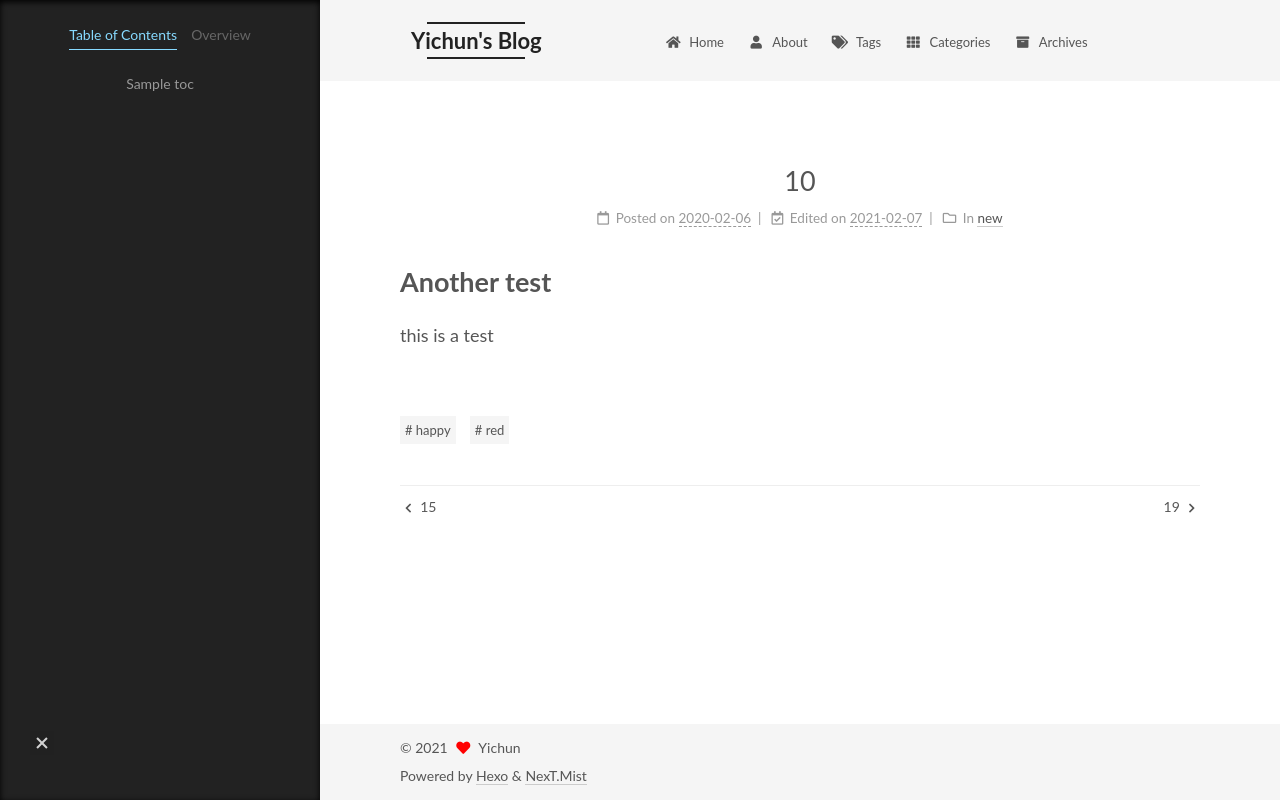
After one commit to JoeBlack220/django-blog, a Django app: template templates/detail.html in a window 1280 px wide. The commit adds this page. Run offline with Django 3.2, Linux system fonts and the light colour scheme; tables that the repository leaves empty hold one stand-in row (values such as "Sample post"); the template is opened without the code that fills it: values that come from a table or form of the project are taken from there, most other values are stand-ins (such as "Sample title", 1, 10 or a date in 2020); some libraries are stand-ins or nearby versions.

Commit message:
start detail page, add toc

```diff
--- a/blog/models.py
+++ b/blog/models.py
@@ -70,6 +70,7 @@ class Article(models.Model):
         auto_now=True, verbose_name='update time')
     category = models.ForeignKey(
         Category, blank=True, null=True, verbose_name='category names', on_delete=models.CASCADE)
+    slug = models.SlugField(unique=True)
     tag = models.ManyToManyField(Tag, verbose_name='tag names')
 
     def viewed(self):
--- a/django_blog/urls.py
+++ b/django_blog/urls.py
@@ -24,4 +24,5 @@ urlpatterns = [
     path('archives/', views.archives),
     path('tags/', views.tags),
     path('categories/', views.categories),
+    path('posts/<slug:the_slug>/', views.Detail.as_view(), name='show_post'),
 ]
--- /dev/null
+++ b/templates/detail.html
@@ -0,0 +1,428 @@
+<!DOCTYPE html>
+<html lang="en">
+{% load static %}
+
+<head>
+    <meta charset="UTF-8">
+    <meta name="viewport" content="width=device-width, initial-scale=1, maximum-scale=2">
+    <meta name="theme-color" content="#222">
+    <meta name="generator" content="Hexo 5.3.0">
+
+
+    <link rel="apple-touch-icon" sizes="180x180" href="{% static 'images/apple-touch-icon-next.png' %}">
+    <link rel="icon" type="image/png" sizes="32x32" href="{% static 'images/favicon-32x32-next.png' %}">
+    <link rel="icon" type="image/png" sizes="16x16" href="{% static 'images/favicon-16x16-next.png' %}">
+    <link rel="mask-icon" href="{% static 'images/logo.svg' %}" color="#222">
+
+    <link rel="stylesheet" href="{% static 'css/main.css' %}">
+    <link rel="stylesheet" href="https://cdn.jsdelivr.net/npm/@fortawesome/fontawesome-free@5.15.2/css/all.min.css">
+    <link rel="stylesheet" href="https://cdn.jsdelivr.net/npm/animate.css@3.1.1/animate.min.css">
+
+    <script class="hexo-configurations">
+        var NexT = window.NexT || {};
+        var CONFIG = { "hostname": "example.com", "root": "/", "images": "/images", "scheme": "Mist", "version": "8.2.1", "exturl": false, "sidebar": { "position": "left", "display": "post", "padding": 18, "offset": 12 }, "copycode": false, "bookmark": { "enable": false, "color": "#222", "save": "auto" }, "fancybox": false, "mediumzoom": false, "lazyload": false, "pangu": false, "comments": { "style": "tabs", "active": null, "storage": true, "lazyload": false, "nav": null }, "motion": { "enable": true, "async": false, "transition": { "post_block": "fadeIn", "post_header": "fadeInDown", "post_body": "fadeInDown", "coll_header": "fadeInLeft", "sidebar": "fadeInUp" } }, "prism": false, "i18n": { "placeholder": "Searching...", "empty": "We didn't find any results for the search: ${query}", "hits_time": "${hits} results found in ${time} ms", "hits": "${hits} results found" } };
+    </script>
+    <meta name="description" content="Another testthis is a test">
+    <meta property="og:type" content="article">
+    <meta property="og:title" content="10">
+    <meta property="og:url" content="http://example.com/2020/02/06/10/index.html">
+    <meta property="og:site_name" content="Yichun&#39;s Blog">
+    <meta property="og:description" content="Another testthis is a test">
+    <meta property="og:locale" content="en_US">
+    <meta property="article:published_time" content="2020-02-07T07:57:20.000Z">
+    <meta property="article:modified_time" content="2021-02-07T19:39:31.419Z">
+    <meta property="article:author" content="Yichun">
+    <meta property="article:tag" content="happy">
+    <meta property="article:tag" content="red">
+    <meta name="twitter:card" content="summary">
+
+
+    <link rel="canonical" href="http://example.com/2020/02/06/10/">
+
+
+    <script class="page-configurations">
+        // https://hexo.io/docs/variables.html
+        CONFIG.page = {
+            sidebar: "",
+            isHome: false,
+            isPost: true,
+            lang: 'en'
+        };
+    </script>
+    <title>{{ article.title }} | Yichun's Blog</title>
+
+
+
+
+
+    <noscript>
+        <style>
+            body {
+                margin-top: 2rem;
+            }
+
+            .use-motion .menu-item,
+            .use-motion .sidebar,
+            .use-motion .post-block,
+            .use-motion .pagination,
+            .use-motion .comments,
+            .use-motion .post-header,
+            .use-motion .post-body,
+            .use-motion .collection-header {
+                visibility: visible;
+            }
+
+            .use-motion .header,
+            .use-motion .site-brand-container .toggle,
+            .use-motion .footer {
+                opacity: initial;
+            }
+
+            .use-motion .site-title,
+            .use-motion .site-subtitle,
+            .use-motion .custom-logo-image {
+                opacity: initial;
+                top: initial;
+            }
+
+            .use-motion .logo-line {
+                transform: scaleX(1);
+            }
+
+            .search-pop-overlay,
+            .sidebar-nav {
+                display: none;
+            }
+
+            .sidebar-panel {
+                display: block;
+            }
+        </style>
+    </noscript>
+
+</head>
+
+<body itemscope itemtype="http://schema.org/WebPage" class="use-motion">
+    <div class="headband"></div>
+
+    <main class="main">
+        <header class="header" itemscope itemtype="http://schema.org/WPHeader">
+            <div class="header-inner">
+                <div class="site-brand-container">
+                    <div class="site-nav-toggle">
+                        <div class="toggle" aria-label="Toggle navigation bar" role="button">
+                            <span class="toggle-line"></span>
+                            <span class="toggle-line"></span>
+                            <span class="toggle-line"></span>
+                        </div>
+                    </div>
+
+                    <div class="site-meta">
+
+                        <a href="/" class="brand" rel="start">
+                            <i class="logo-line"></i>
+                            <h1 class="site-title">Yichun's Blog</h1>
+                            <i class="logo-line"></i>
+                        </a>
+                    </div>
+
+                    <div class="site-nav-right">
+                        <div class="toggle popup-trigger">
+                        </div>
+                    </div>
+                </div>
+
+
+
+                <nav class="site-nav">
+                    <ul class="main-menu menu">
+                        <li class="menu-item menu-item-home"><a href="/" rel="section"><i
+                                    class="fa fa-home fa-fw"></i>Home</a></li>
+                        <li class="menu-item menu-item-about"><a href="/about/" rel="section"><i
+                                    class="fa fa-user fa-fw"></i>About</a></li>
+                        <li class="menu-item menu-item-tags"><a href="/tags/" rel="section"><i
+                                    class="fa fa-tags fa-fw"></i>Tags</a>
+                        </li>
+                        <li class="menu-item menu-item-categories"><a href="/categories/" rel="section"><i
+                                    class="fa fa-th fa-fw"></i>Categories</a></li>
+                        <li class="menu-item menu-item-archives"><a href="/archives/" rel="section"><i
+                                    class="fa fa-archive fa-fw"></i>Archives</a></li>
+                    </ul>
+                </nav>
+
+
+
+
+            </div>
+
+
+            <div class="toggle sidebar-toggle" role="button">
+                <span class="toggle-line"></span>
+                <span class="toggle-line"></span>
+                <span class="toggle-line"></span>
+            </div>
+
+            <aside class="sidebar">
+
+                <div class="sidebar-inner sidebar-nav-active sidebar-toc-active">
+                    <ul class="sidebar-nav">
+                        <li class="sidebar-nav-toc">
+                            Table of Contents
+                        </li>
+                        <li class="sidebar-nav-overview">
+                            Overview
+                        </li>
+                    </ul>
+
+                    <div class="sidebar-panel-container">
+                        <!--noindex-->
+                        <div class="post-toc-wrap sidebar-panel">
+                            <div class="post-toc animated">
+                                <!-- <ol class="nav">
+                                    <li class="nav-item nav-level-1"><a class="nav-link" href="#Another-test"><span
+                                                class="nav-number">1.</span> <span class="nav-text">Another
+                                                test</span></a></li>
+
+                                </ol> -->
+                                {{ toc|safe }}
+                            </div>
+                        </div>
+                        <!--/noindex-->
+
+                        <div class="site-overview-wrap sidebar-panel">
+                            <div class="site-author site-overview-item animated" itemprop="author" itemscope
+                                itemtype="http://schema.org/Person">
+                                <p class="site-author-name" itemprop="name">Yichun</p>
+                                <div class="site-description" itemprop="description"></div>
+                            </div>
+                            <div class="site-state-wrap site-overview-item animated">
+                                <nav class="site-state">
+                                    <div class="site-state-item site-state-posts">
+                                        <a href="/archives/">
+
+                                            <span class="site-state-item-count">23</span>
+                                            <span class="site-state-item-name">posts</span>
+                                        </a>
+                                    </div>
+                                    <div class="site-state-item site-state-categories">
+                                        <a href="/categories/">
+
+                                            <span class="site-state-item-count">1</span>
+                                            <span class="site-state-item-name">categories</span></a>
+                                    </div>
+                                    <div class="site-state-item site-state-tags">
+                                        <a href="/tags/">
+
+                                            <span class="site-state-item-count">8</span>
+                                            <span class="site-state-item-name">tags</span></a>
+                                    </div>
+                                </nav>
+                            </div>
+                            <div class="links-of-author site-overview-item animated">
+                                <span class="links-of-author-item">
+                                    <a href="https://github.com/JoeBlack220"
+                                        title="GitHub → https:&#x2F;&#x2F;github.com&#x2F;JoeBlack220" rel="noopener"
+                                        target="_blank"><i class="fab fa-github fa-fw"></i>GitHub</a>
+                                </span>
+                                <span class="links-of-author-item">
+                                    <a href="/yichunyan1996@gmail.com" title="E-Mail → yichunyan1996@gmail.com"><i
+                                            class="fa fa-envelope fa-fw"></i>E-Mail</a>
+                                </span>
+                            </div>
+
+
+
+                        </div>
+                    </div>
+                </div>
+            </aside>
+            <div class="sidebar-dimmer"></div>
+
+
+        </header>
+
+
+        <div class="back-to-top" role="button">
+            <i class="fa fa-arrow-up"></i>
+            <span>0%</span>
+        </div>
+
+        <noscript>
+            <div class="noscript-warning">Theme NexT works best with JavaScript enabled</div>
+        </noscript>
+
+
+        <div class="main-inner post posts-expand">
+
+
+
+
+
+            <div class="post-block">
+
+
+
+                <article itemscope itemtype="http://schema.org/Article" class="post-content" lang="en">
+                    <link itemprop="mainEntityOfPage" href="http://example.com/2020/02/06/10/">
+
+                    <span hidden itemprop="author" itemscope itemtype="http://schema.org/Person">
+                        <meta itemprop="image" content="/images/avatar.gif">
+                        <meta itemprop="name" content="Yichun">
+                        <meta itemprop="description" content="">
+                    </span>
+
+                    <span hidden itemprop="publisher" itemscope itemtype="http://schema.org/Organization">
+                        <meta itemprop="name" content="Yichun's Blog">
+                    </span>
+                    <header class="post-header">
+                        <h1 class="post-title" itemprop="name headline">
+                            10
+                        </h1>
+
+                        <div class="post-meta-container">
+                            <div class="post-meta">
+                                <span class="post-meta-item">
+                                    <span class="post-meta-item-icon">
+                                        <i class="far fa-calendar"></i>
+                                    </span>
+                                    <span class="post-meta-item-text">Posted on</span>
+
+                                    <time title="Created: 2020-02-06 23:57:20" itemprop="dateCreated datePublished"
+                                        datetime="2020-02-06T23:57:20-08:00">2020-02-06</time>
+                                </span>
+                                <span class="post-meta-item">
+                                    <span class="post-meta-item-icon">
+                                        <i class="far fa-calendar-check"></i>
+                                    </span>
+                                    <span class="post-meta-item-text">Edited on</span>
+                                    <time title="Modified: 2021-02-07 11:39:31" itemprop="dateModified"
+                                        datetime="2021-02-07T11:39:31-08:00">2021-02-07</time>
+                                </span>
+                                <span class="post-meta-item">
+                                    <span class="post-meta-item-icon">
+                                        <i class="far fa-folder"></i>
+                                    </span>
+                                    <span class="post-meta-item-text">In</span>
+                                    <span itemprop="about" itemscope itemtype="http://schema.org/Thing">
+                                        <a href="/categories/new/" itemprop="url" rel="index"><span
+                                                itemprop="name">new</span></a>
+                                    </span>
+                                </span>
+
+
+                            </div>
+
+                        </div>
+                    </header>
+
+
+
+
+                    <div class="post-body" itemprop="articleBody">
+                        <h1 id="Another-test"><a href="#Another-test" class="headerlink"
+                                title="Another test"></a>Another test</h1>
+                        <p>this is a test</p>
+
+                    </div>
+
+
+
+
+
+                    <footer class="post-footer">
+                        <div class="post-tags">
+                            <a href="/tags/happy/" rel="tag"># happy</a>
+                            <a href="/tags/red/" rel="tag"># red</a>
+                        </div>
+
+
+
+                        <div class="post-nav">
+                            <div class="post-nav-item">
+                                <a href="/2020/02/06/15/" rel="prev" title="15">
+                                    <i class="fa fa-chevron-left"></i> 15
+                                </a>
+                            </div>
+                            <div class="post-nav-item">
+                                <a href="/2020/04/06/19/" rel="next" title="19">
+                                    19 <i class="fa fa-chevron-right"></i>
+                                </a>
+                            </div>
+                        </div>
+                    </footer>
+                </article>
+            </div>
+
+
+
+
+
+
+
+            <script>
+                window.addEventListener('tabs:register', () => {
+                    let { activeClass } = CONFIG.comments;
+                    if (CONFIG.comments.storage) {
+                        activeClass = localStorage.getItem('comments_active') || activeClass;
+                    }
+                    if (activeClass) {
+                        const activeTab = document.querySelector(`a[href="#comment-${activeClass}"]`);
+                        if (activeTab) {
+                            activeTab.click();
+                        }
+                    }
+                });
+                if (CONFIG.comments.storage) {
+                    window.addEventListener('tabs:click', event => {
+                        if (!event.target.matches('.tabs-comment .tab-content .tab-pane')) return;
+                        const commentClass = event.target.classList[1];
+                        localStorage.setItem('comments_active', commentClass);
+                    });
+                }
+            </script>
+        </div>
+    </main>
+
+    <footer class="footer">
+        <div class="footer-inner">
+
+
+            <div class="copyright">
+                &copy;
+                <span itemprop="copyrightYear">2021</span>
+                <span class="with-love">
+                    <i class="fa fa-heart"></i>
+                </span>
+                <span class="author" itemprop="copyrightHolder">Yichun</span>
+            </div>
+            <div class="powered-by">Powered by <a href="https://hexo.io/" class="theme-link" rel="noopener"
+                    target="_blank">Hexo</a> & <a href="https://theme-next.js.org/mist/" class="theme-link"
+                    rel="noopener" target="_blank">NexT.Mist</a>
+            </div>
+
+        </div>
+    </footer>
+
+
+    <script src="https://cdn.jsdelivr.net/npm/animejs@3.2.1/lib/anime.min.js"></script>
+    <script src="{% static 'js/utils.js' %}"></script>
+    <script src="{% static 'js/motion.js' %}"></script>
+    <script src="{% static 'js/schemes/muse.js' %}"></script>
+    <script src="{% static 'js/next-boot.js' %}"></script>
+
+
+
+
+
+
+
+
+
+
+
+
+
+
+</body>
+
+</html>
--- a/templates/index.html
+++ b/templates/index.html
@@ -94,12 +94,12 @@
         {% ifequal page all_articles.number %}
         <span class="page-number current">{{ page }}</span>
         {% else %}
-        <a class="page-number" href="/page/{{ page }}/">{{ page }}</a>
+        <a class="page-number" href="/?page={{ page }}">{{ page }}</a>
         {% endifequal %}
         {% endif %}
         {% endfor %}
         {% if all_articles.has_next %}
-        <a class="extend next" rel="next" href="/page/{{ all_articles.next_page_number.querystring }}/"><i
+        <a class="extend next" rel="next" href="/?{{ all_articles.next_page_number.querystring }}"><i
                 class="fa fa-angle-right" aria-label="Next page"></i></a>
         {% endif %}
 
```
Also changed, not shown: blog/admin.py (+6 -1 lines), blog/utils.py (added, +47 -0 lines), blog/views.py (+33 -3 lines), README.md, blog/migrations/0001_initial.py (deleted), blog/migrations/__init__.py (deleted).
